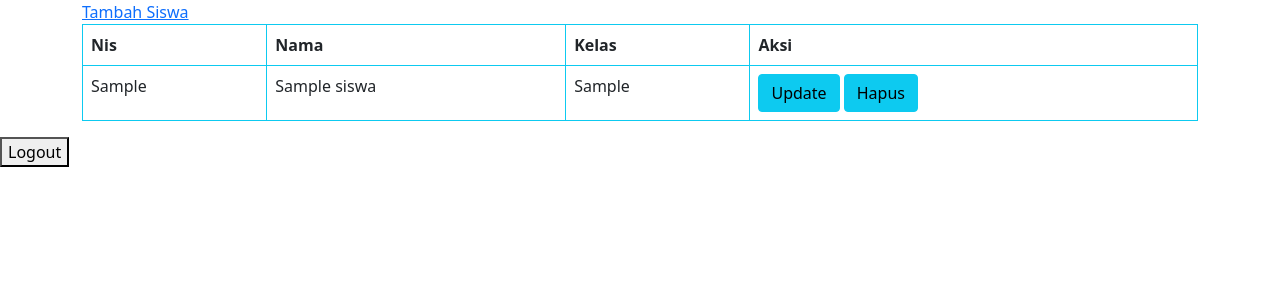
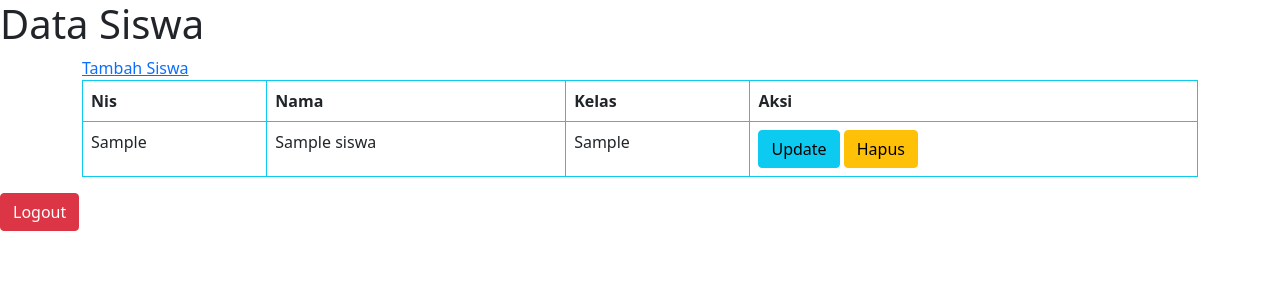
Before and after one commit to IbnuSulaiman14/TugasPBO_kelompok-2, a PHP site: page /CRUD_IBNU_login/index.php in a window 1280 px wide. Shown: the top 300 px of the page. Run offline with PHP 8.4, Linux system fonts and the light colour scheme; the visitor is signed in with stand-in values (Sample User, id 1); tables that the repository leaves empty or names only in its code hold one stand-in row (values such as "Sample post").

Commit message:
Add files via upload

```diff
--- a/CRUD_IBNU_login/edit.php
+++ b/CRUD_IBNU_login/edit.php
@@ -32,7 +32,7 @@
             <label>Kelas</label>
             <input type="text" name="kelas" value="<?= $data['kelas'] ?>"class="form-control" id="floatingInput">
         </div>
-        <div>
+        <div><br>
 
 
 
--- a/CRUD_IBNU_login/form_proses.php
+++ b/CRUD_IBNU_login/form_proses.php
@@ -17,7 +17,7 @@
    }
    else if($data['role']=="user"){
       $_SESSION['username'] = $username;
-      header("Location:index.php");
+      header("Location:userindex.php");
   }
 }else{
   header("Location:form.php");
--- a/CRUD_IBNU_login/index.php
+++ b/CRUD_IBNU_login/index.php
@@ -24,7 +24,7 @@ if(!isset($_SESSION["username"])) {
         $query = $db->query("SELECT * FROM siswa");
         ?>
 
-
+    <h1>Data Siswa</h1>
     <div class="container-sm">
         <a href="tambah.php">Tambah Siswa</a>
         <table border="1" cellpadding="10" cellspacing="0" class="table table-bordered border-info">
@@ -44,7 +44,7 @@ if(!isset($_SESSION["username"])) {
 
                 <td>
                     <a href="edit.php?nis=<?= $data['nis'] ?>"class="btn btn-info">Update</a>
-                    <a href="proses_hapus.php?nis=<?= $data['nis'] ?>"class="btn btn-info">Hapus</a>
+                    <a href="proses_hapus.php?nis=<?= $data['nis'] ?>"class="btn btn-warning">Hapus</a>
                 </td>
             </tr>
         <?php endwhile ?>
@@ -58,7 +58,7 @@ if(!isset($_SESSION["username"])) {
     <script src="https://cdn.jsdelivr.net/npm/bootstrap@5.0.2/dist/js/bootstrap.bundle.min.js" integrity="sha384-MrcW6ZMFYlzcLA8Nl+NtUVF0sA7MsXsP1UyJoMp4YLEuNSfAP+JcXn/tWtIaxVXM" crossorigin="anonymous"></script>
 
     <form action="logout.php">
-        <button onclick="alert('Anda Telah Logout')">Logout</button>
+        <button onclick="alert('Anda Telah Logout') "class="btn btn-danger">Logout</button>
 </form>
 
   </body>
--- a/CRUD_IBNU_login/userindex.php
+++ b/CRUD_IBNU_login/userindex.php
@@ -23,10 +23,11 @@ if(!isset($_SESSION["username"])) {
         $query = $db->query("SELECT * FROM siswa");
         ?>
 
-
+    <h1>Data Siswa</h1>
     <div class="container-sm">
         <table border="1" cellpadding="10" cellspacing="0" class="table table-bordered border-info">
-            <tr>
+
+        <tr>
                 <th>Nis</th>
                 <th>Nama</th>
                 <th>Kelas</th>
```
